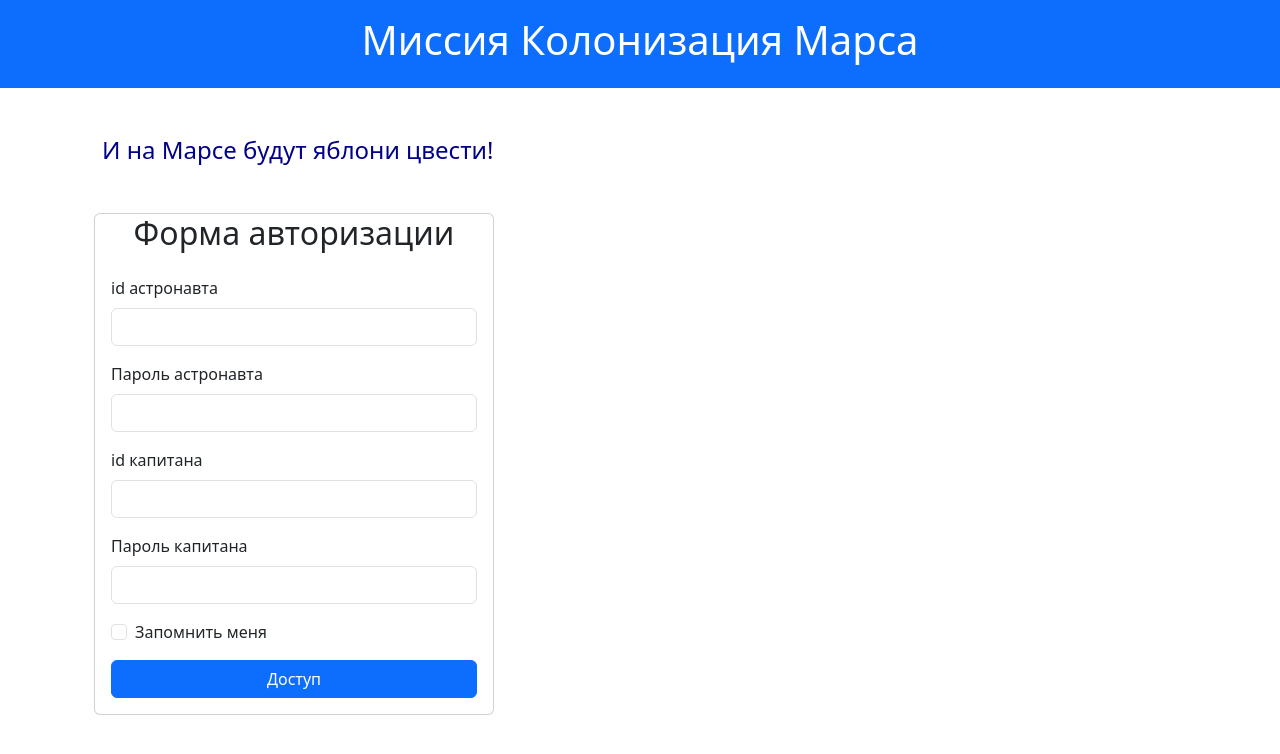
After one commit to ebubler/web2, a Flask app: page /login in a window 1280 px wide. The commit adds this page. Shown: the top 754 px of the page. Run offline with Flask 3, Linux system fonts and the light colour scheme.

Commit message:
Готовимся к миссии + Двойная защита

```diff
--- a/main.py
+++ b/main.py
@@ -1,6 +1,18 @@
-from flask import Flask, render_template
+from flask import Flask, render_template, redirect, url_for
+from flask_wtf import FlaskForm
+from wtforms import StringField, PasswordField, BooleanField, SubmitField
+from wtforms.validators import DataRequired
+
+class LoginForm(FlaskForm):
+    id_astr = StringField('id астронавта', validators=[DataRequired()])
+    password_astr = PasswordField('Пароль астронавта', validators=[DataRequired()])
+    id_cap = StringField('id капитана', validators=[DataRequired()])
+    password_cap = PasswordField('Пароль капитана', validators=[DataRequired()])
+    remember_me = BooleanField('Запомнить меня')
+    submit = SubmitField('Доступ')
 
 app = Flask(__name__)
+app.config['SECRET_KEY'] = 'yandexlyceum_secret_key'
 
 data = {
     "title": "Автоматический ответ",
@@ -26,10 +38,9 @@ professions = [
     "гляциолог"
 ]
 
-@app.route('/')
-@app.route('/index')
-def index():
-    title = "Главная страница"
+@app.route('/<title>')
+@app.route('/index/<title>')
+def index(title):
     return render_template('base.html', title=title)
 
 @app.route('/training/<prof>')
@@ -61,5 +72,16 @@ def list_prof(list_type):
 def auto_answer():
     return render_template('auto_answer.html', **data)
 
+@app.route('/login', methods=['GET', 'POST'])
+def login():
+    form = LoginForm()
+    if form.validate_on_submit():
+        return redirect(url_for('success'))
+    return render_template('login.html', title='Авторизация', form=form)
+
+@app.route('/success')
+def success():
+    return render_template('success.html', title='Успешный вход')
+
 if __name__ == '__main__':
     app.run(port=8080, host='127.0.0.1')
--- a/static/css/styles.css
+++ b/static/css/styles.css
@@ -2,3 +2,8 @@ h4 {
     color: darkblue;
     padding-left: 20px;
 }
+
+.emblem {
+    width: 100px;
+    height: 40px
+}
--- /dev/null
+++ b/templates/login.html
@@ -0,0 +1,42 @@
+{% extends "base.html" %}
+
+{% block content %}
+<div class="container mt-5">
+    <div class="card" style="width: 400px;">
+        <div class="text-center">
+            <h2>Форма авторизации</h2>
+        </div>
+        <div class="card-body">
+            <form action="" method="post" novalidate>
+                {{ form.hidden_tag() }}
+
+                {% for field in form if field.name not in ['csrf_token', 'submit', 'remember_me'] %}
+                    <div class="mb-3">
+                        {{ field.label(class="form-label") }}
+                        {{ field(class="form-control") }}
+                        {% if field.errors %}
+                            {% for error in field.errors %}
+                                <div class="alert alert-danger small">{{ error }}</div>
+                            {% endfor %}
+                        {% endif %}
+                    </div>
+                {% endfor %}
+
+                <div class="mb-3 form-check">
+                    {{ form.remember_me(class="form-check-input") }}
+                    {{ form.remember_me.label(class="form-check-label") }}
+                    {% if form.remember_me.errors %}
+                        {% for error in form.remember_me.errors %}
+                            <div class="alert alert-danger small">{{ error }}</div>
+                        {% endfor %}
+                    {% endif %}
+                </div>
+
+                <div class="d-grid gap-2">
+                    {{ form.submit(class="btn btn-primary") }}
+                </div>
+            </form>
+        </div>
+    </div>
+</div>
+{% endblock %}
--- /dev/null
+++ b/templates/success.html
@@ -0,0 +1,6 @@
+{% extends "base.html" %}
+
+{% block content %}
+<h2>Вы успешно вошли!</h2>
+<p>Добро пожаловать на борт корабля!</p>
+{% endblock %}
```
